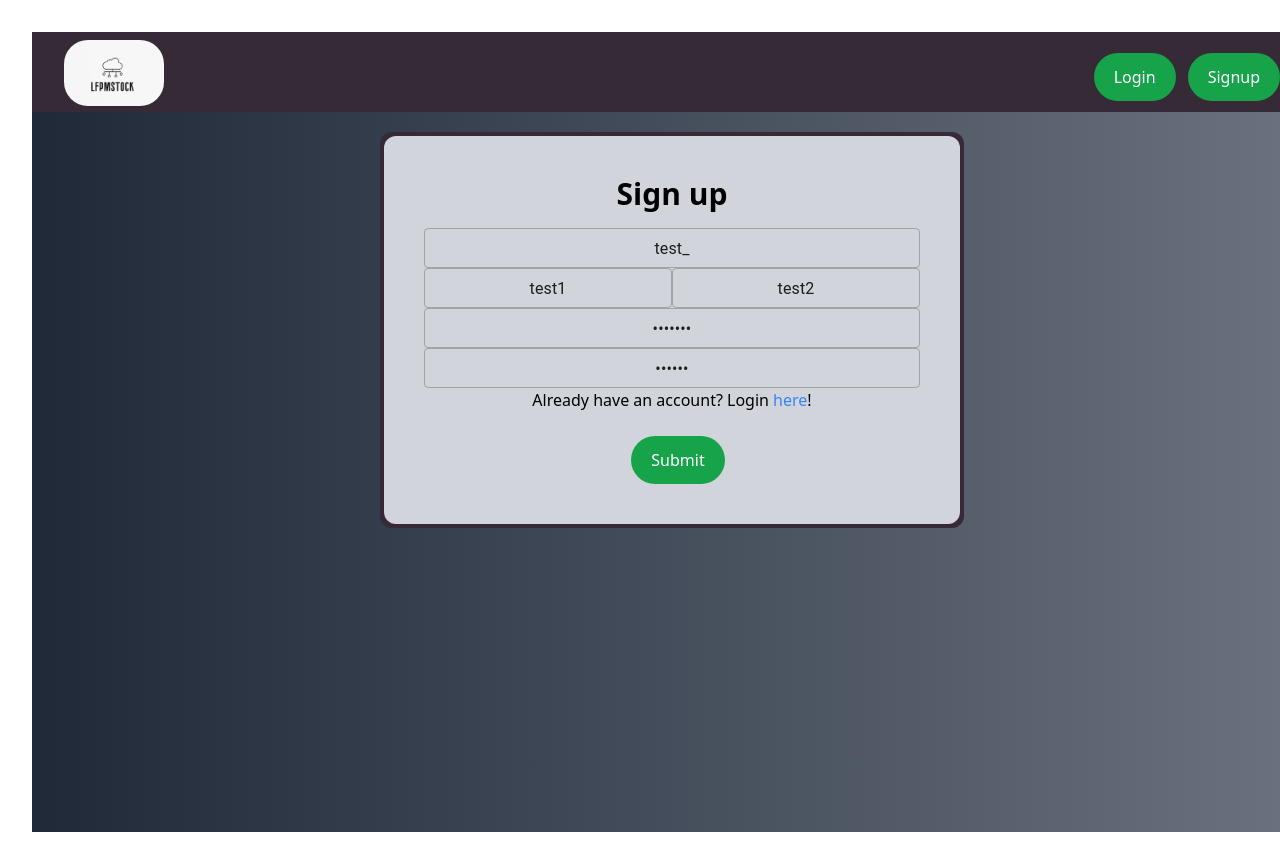
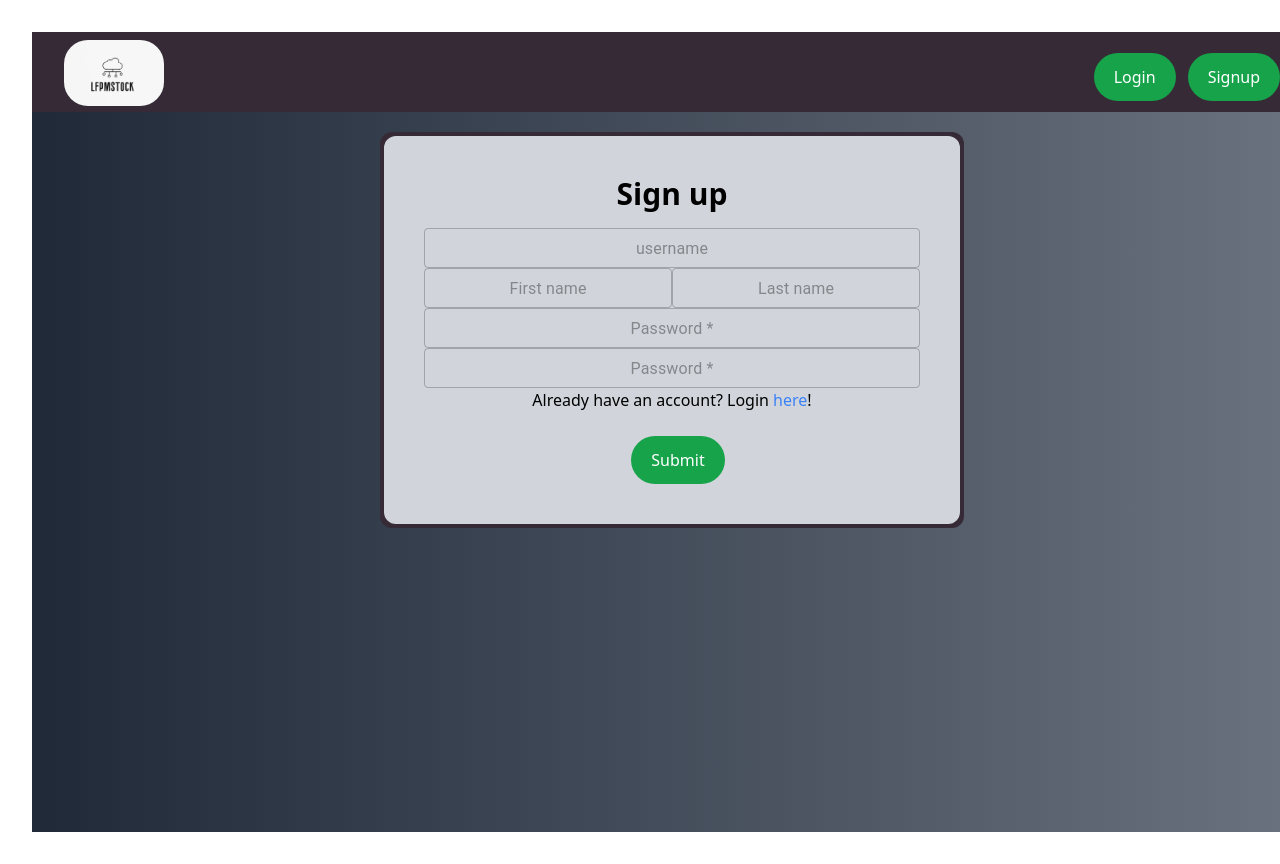
Before and after one commit to lufepama/myme-inventory-frontend-lfpm, a React (Vite) app: page /signup in a window 1280 px wide. Shown: the top 864 px of the page. Built offline with nearby package versions, Linux system fonts and the light colour scheme.

Commit message:
Add private routes

```diff
--- a/package.json
+++ b/package.json
@@ -20,6 +20,7 @@
     "react": "^18.2.0",
     "react-dom": "^18.2.0",
     "react-pro-sidebar": "^1.0.0",
+    "react-router-dom": "6",
     "semantic-ui-react": "^2.1.4",
     "wouter": "^2.9.2"
   },
--- /dev/null
+++ b/src/hoc/withAuth.jsx
@@ -0,0 +1,14 @@
+import { Redirect, } from 'wouter'
+import Cookies from 'js-cookie'
+
+const withAuthentication = (Component) => (props) => {
+
+    const csrftoken = Cookies.get('csrftoken')
+
+    if (csrftoken) {
+        return <Component {...props} />;
+    } else return <Redirect to='/login/' />
+
+};
+
+export default withAuthentication;
--- a/src/hooks/useAuth.jsx
+++ b/src/hooks/useAuth.jsx
@@ -47,7 +47,7 @@ export const useAuth = () => {
         if (res.success) {
             saveUserDataCookies(res)
             setLoginStatus({ ...loginStatus, loginError: false, errorMessage: '' })
-            // navigate('/home/')
+            navigate('/home/')
             setIsLoginLoading(false)
         } else {
             setLoginStatus({ ...loginStatus, loginError: true, errorMessage: 'The password do not match' })
--- a/src/pages/Login.jsx
+++ b/src/pages/Login.jsx
@@ -12,8 +12,8 @@ const Login = () => {
 
     //**** Internal and external resources ****\\
     const [userData, setUserData] = useState({
-        username: 'test',
-        pssw: '1234',
+        username: '',
+        pssw: '',
         isPsswError: false,
         fieldsError: false,
     })
--- a/src/pages/Products.jsx
+++ b/src/pages/Products.jsx
@@ -5,6 +5,7 @@ import { useProduct } from '../hooks/useProduct'
 import DeleteModal from '../components/shared/DeleteModal'
 import CreateProductModal from '../components/product/CreateProductModal'
 import { useModals } from '../hooks/useModals'
+import withAuthentication from '../hoc/withAuth'
 
 const Products = () => {
 
@@ -32,4 +33,4 @@ const Products = () => {
     )
 }
 
-export default Products
+export default withAuthentication(Products)
--- a/src/pages/Signup.jsx
+++ b/src/pages/Signup.jsx
@@ -13,11 +13,11 @@ const Signup = () => {
     //**** Internal and external resources ****\\
     const { onSignup, signupStatus, isSignupLoading, handleSignupLoader } = useAuth()
     const [userData, setUserData] = useState({
-        username: 'test_',
-        name: 'test1',
-        lastName: 'test2',
-        pssw1: '1234add',
-        pssw2: '1234ad',
+        username: '',
+        name: '',
+        lastName: '',
+        pssw1: '',
+        pssw2: '',
         isPsswError: false,
         fieldsError: false,
         success: false
@@ -151,9 +151,7 @@ const Signup = () => {
                             }
                             {
                                 success && <Alert className='mt-4' severity="success">
-                                    Cuenta creada correctamente <Link href={'/login'}>
-                                        <p className='text-bold'>Go to login</p>
-                                    </Link>
+                                    Account created successfully
                                 </Alert>
                             }
                             {
--- a/src/pages/WarehouseDetail.jsx
+++ b/src/pages/WarehouseDetail.jsx
@@ -7,6 +7,7 @@ import { useModals } from '../hooks/useModals'
 import ProductWarehouseTable from '../components/warehouse/ProductWarehouseTable'
 import CreateDeleteProductWarehouseModal from '../components/warehouse/CreateDeleteProductWarehouseModal'
 import UpdateProductAmountModal from '../components/warehouse/UpdateProductAmountModal'
+import withAuthentication from '../hoc/withAuth'
 
 const WarehouseDetail = ({ params }) => {
 
@@ -72,4 +73,4 @@ const WarehouseDetail = ({ params }) => {
     )
 }
 
-export default WarehouseDetail
+export default withAuthentication(WarehouseDetail)
--- a/src/pages/Warehouses.jsx
+++ b/src/pages/Warehouses.jsx
@@ -8,6 +8,7 @@ import Button from '@mui/material/Button';
 import CreateDeleteProductWarehouseModal from '../components/warehouse/CreateDeleteProductWarehouseModal'
 import { useModals } from '../hooks/useModals'
 import { useProduct } from '../hooks/useProduct'
+import withAuthentication from '../hoc/withAuth'
 
 const Warehouses = () => {
 
@@ -69,4 +70,4 @@ const Warehouses = () => {
     )
 }
 
-export default Warehouses
+export default withAuthentication(Warehouses)
```
Also changed, not shown: src/pages/Home.jsx (+6 -2 lines), 1 other file (tests, documents, lock files or other folders).
